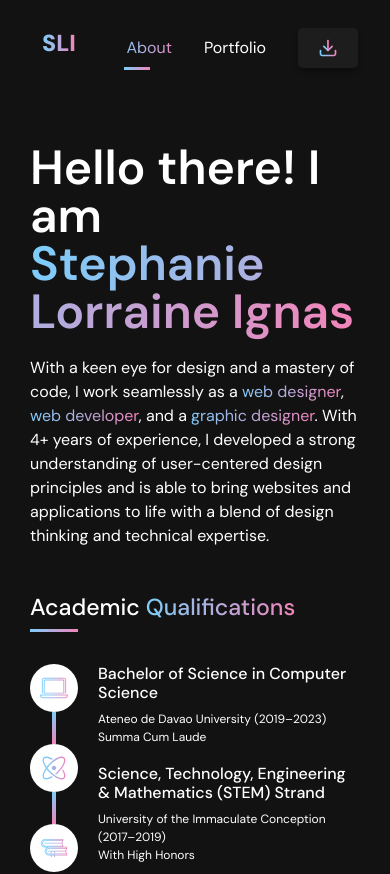
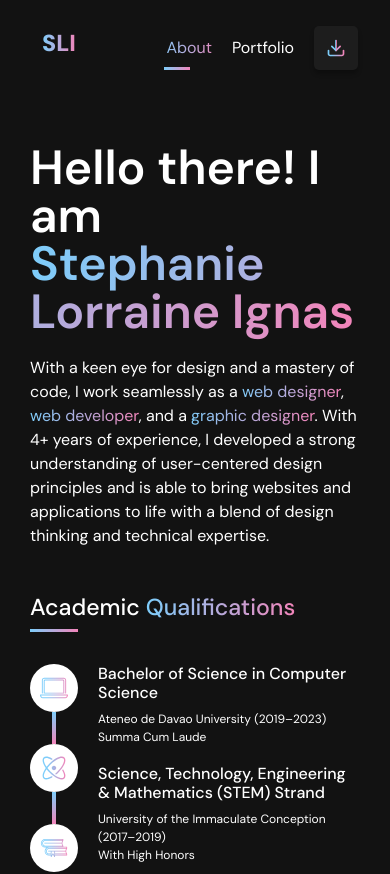
Before and after one commit to ignasstephanie/my-portfolio, a React (Vite) app: page /about in a window 390 px wide. Shown: the top 874 px of the page. Built offline with nearby package versions, Linux system fonts and the light colour scheme.

Commit message:
Updated navbar styles mobile

```diff
--- a/src/App.css
+++ b/src/App.css
@@ -81,6 +81,13 @@ h1 {
   }
 }
 
+@media (max-width: 640px) {
+  .button-nav {
+    padding: 12px;
+  }
+}
+
+
 .main-button img {
   transition: transform 0.3s ease-in-out;
 }
@@ -131,6 +138,12 @@ h1 {
   display: flex;
   align-items: center;
   gap: 12px;
+}
+
+@media (max-width: 640px) {
+  .nav-links {
+    gap: 0px;
+  }
 }
 
 .button-nav {
```
